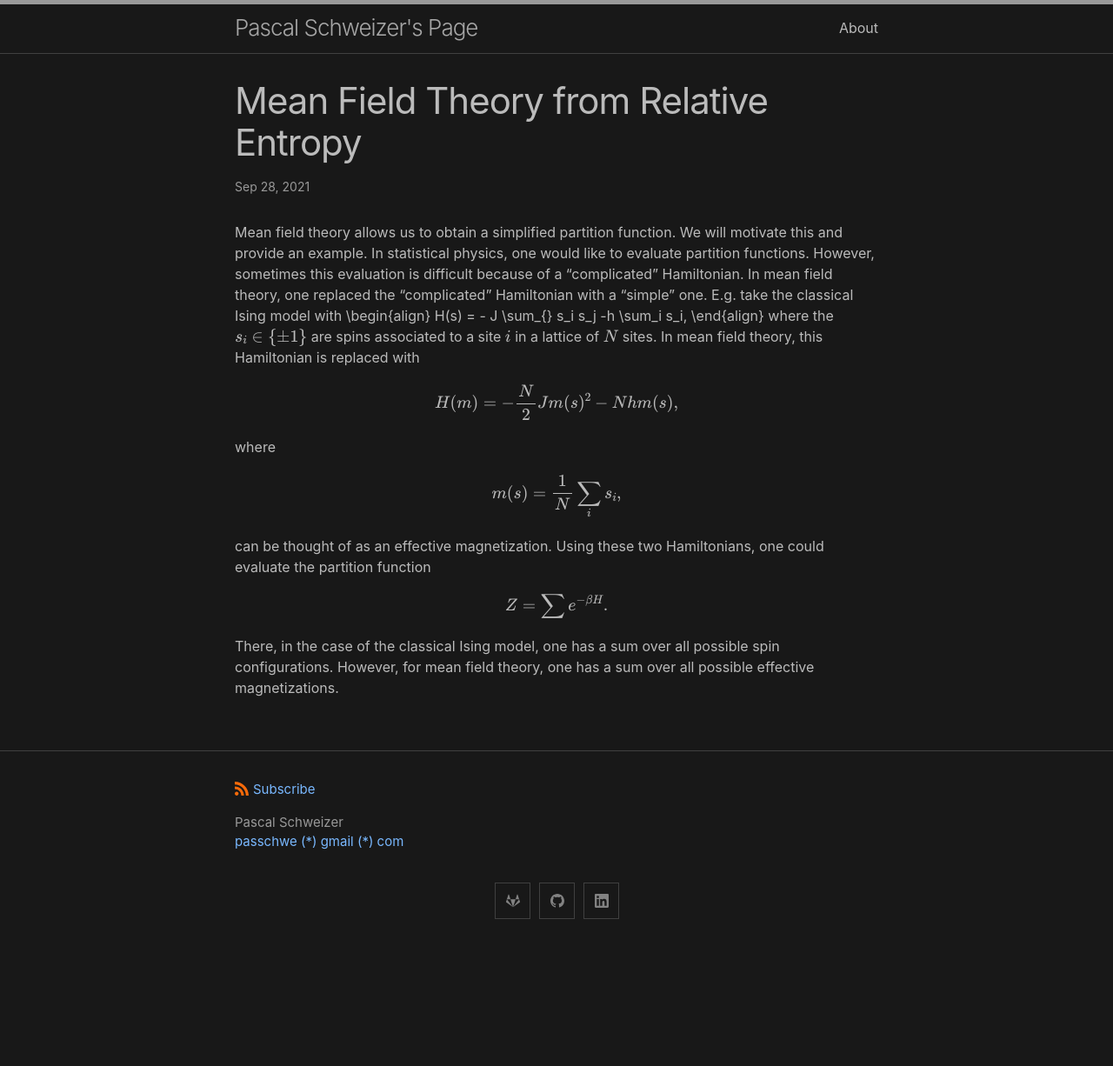
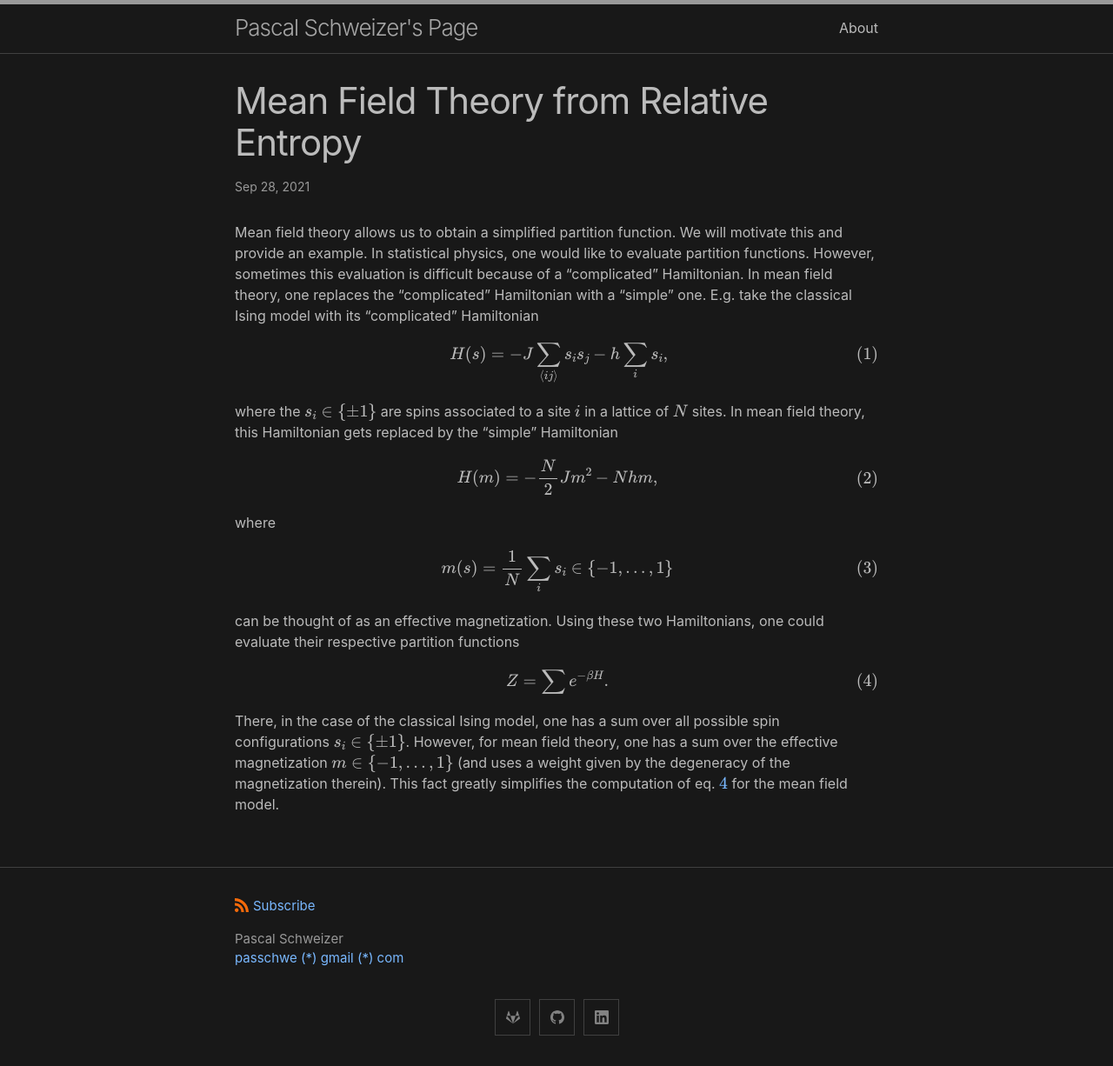
Before and after one commit to passchwe/passchwe.github.io, a Jekyll site: the page built from _posts/2021-09-28-relative-entropy-and-mean-field-theory.md, in a window 1280 px wide. Shown: the whole page at 87% size. Built offline with Jekyll 4.4.1, drawn with Linux system fonts in a browser that asks for light colours; formulas are drawn with MathJax 3; before the commit the page ends 1092 px from its top, so only the background shows below that.

Commit message:
discussion of idea behin MF theory

```diff
--- a/_includes/head.html
+++ b/_includes/head.html
@@ -13,6 +13,11 @@
 
   <script type="text/x-mathjax-config">
     MathJax.Hub.Config({
+
+      TeX: {
+        equationNumbers: { autoNumber: "AMS" },
+        tagSide: "right"
+      },
       tex2jax: {
         skipTags: ['script', 'noscript', 'style', 'textarea', 'pre'],
         inlineMath: [['$','$']]
--- a/_posts/2021-09-28-relative-entropy-and-mean-field-theory.md
+++ b/_posts/2021-09-28-relative-entropy-and-mean-field-theory.md
@@ -7,24 +7,30 @@ We will motivate this and provide an example.
 In statistical physics, one would like to evaluate partition functions.
 However, sometimes this evaluation is difficult
 because of a "complicated" Hamiltonian.
-In mean field theory, one replaced the "complicated" Hamiltonian with a "simple" one.
-E.g. take the classical Ising model with
+In mean field theory, one replaces the "complicated" Hamiltonian with a "simple" one.
+E.g. take the classical Ising model with its "complicated" Hamiltonian
+{% raw %}
 \begin{align}
-    H(s) = - J \sum_{<ij>} s_i s_j -h \sum_i s_i,
+    H(s) = - J \sum_{\langle ij \rangle} s_i s_j -h \sum_i s_i,
 \end{align}
-where the $s_i \in \{\pm 1\}$ are spins associated to a site $i$ in a lattice of $N$ sites.
-In mean field theory, this Hamiltonian is replaced with
+{% endraw %}
+where the $s_i \in \\{\pm 1\\}$ are spins associated to a site $i$ in a lattice of $N$ sites.
+In mean field theory, this Hamiltonian gets replaced by the "simple" Hamiltonian
 \begin{align}
-    H(m) = - \frac{N}{2} J m(s)^2 - N h m(s),
+    H(m) = - \frac{N}{2} J m^2 - N h m,
 \end{align}
 where
 \begin{align}
-    m(s) = \frac{1}{N}\sum_i s_i,
+    m(s) = \frac{1}{N}\sum_i s_i \in \\{-1, \dots, 1\\}
 \end{align}
 can be thought of as an effective magnetization.
-Using these two Hamiltonians, one could evaluate the partition function
+Using these two Hamiltonians, one could evaluate their respective partition functions
 \begin{align}
+    \label{eq:partition_function}
     Z = \sum e^{-\beta H}.
 \end{align}
-There, in the case of the classical Ising model, one has a sum over all possible spin configurations.
-However, for mean field theory, one has a sum over all possible effective magnetizations.
+There, in the case of the classical Ising model,
+one has a sum over all possible spin configurations $s_i \in \\{\pm 1\\}$.
+However, for mean field theory,
+one has a sum over the effective magnetization $m \in \\{-1, \dots, 1\\}$ (and uses a weight given by the degeneracy of the magnetization therein).
+This fact greatly simplifies the computation of eq. \ref{eq:partition_function} for the mean field model.
```
